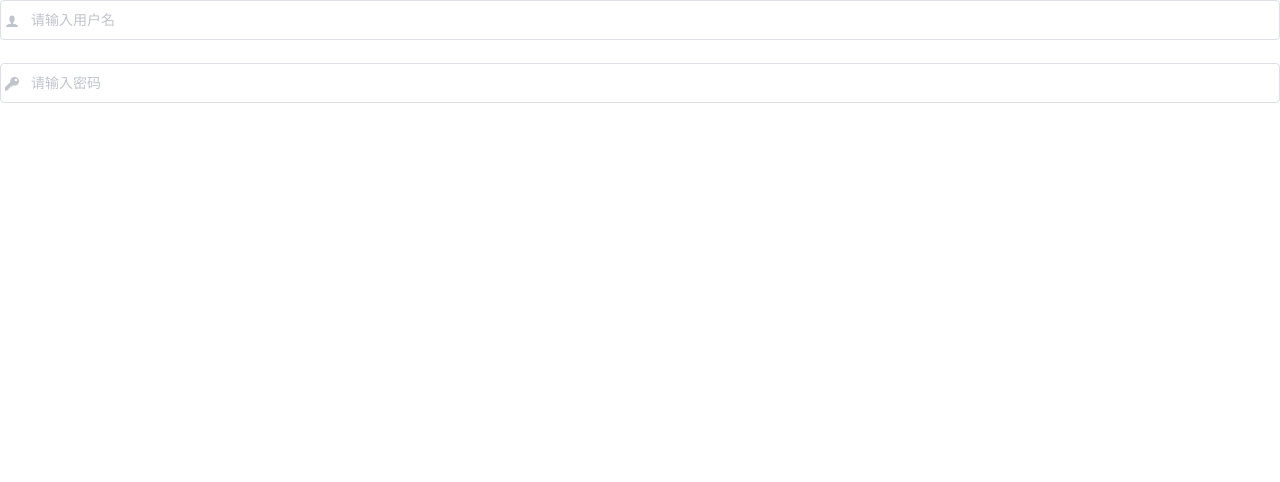
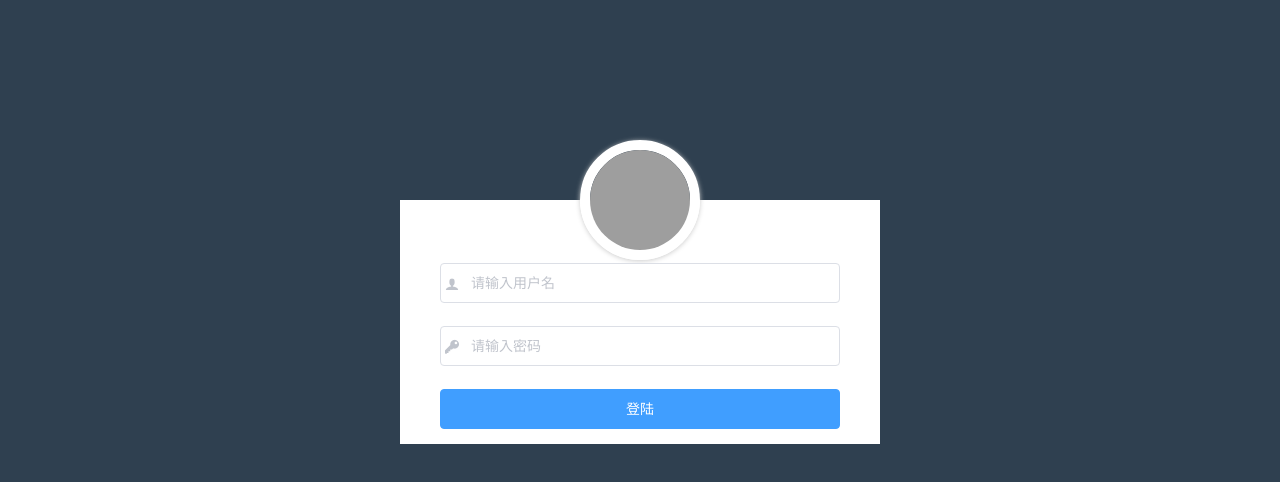
Before and after one commit to techpang666/heima_toutiao_admin, a Vue app: page /#/login in a window 1280 px wide. Shown: the top 482 px of the page. Built offline with nearby package versions, Linux system fonts and the light colour scheme; grey boxes are pictures that could not be loaded.

Commit message:
finish_loginStyle_add_handlerFocus

```diff
--- a/src/views/Login.vue
+++ b/src/views/Login.vue
@@ -1,13 +1,16 @@
 <template>
 	<div class="login">
+		<div class="container">
+			<img src="../assets/avatar.jpg" class="avatar" alt="" />
 			<el-form
 				:model="loginForm"
 				:rules="rules"
-			ref="ruleForm"
+				ref="loginForm"
 				class="demo-ruleForm"
 			>
 				<el-form-item prop="username">
 					<el-input
+						@focus="handlerFocus('username')"
 						prefix-icon="icon-user"
 						placeholder="请输入用户名"
 						v-model="loginForm.username"
@@ -15,12 +18,15 @@
 				</el-form-item>
 				<el-form-item prop="password">
 					<el-input
+						@focus="handlerFocus('password')"
 						prefix-icon="icon-key"
 						placeholder="请输入密码"
 						v-model="loginForm.password"
 					></el-input>
 				</el-form-item>
+				<el-button type="primary" class="login-btn">登陆</el-button>
 			</el-form>
+		</div>
 	</div>
 </template>
 
@@ -46,7 +52,48 @@ export default {
 			},
 		};
 	},
+	methods: {
+		// 处理输入框的焦点事件
+		handlerFocus(propName) {
+			// 移出表单项的验证结果(clearValidate)
+			// 如果不传参会移出整个表单结果(propName)
+			this.$refs.loginForm.clearValidate(propName);
+		},
+	},
 };
 </script>
 
-<style lang="less" scoped></style>
+<style lang="less" scoped>
+.login {
+	position: fixed;
+	width: 100%;
+	height: 100%;
+	background-color: #2f4050;
+
+	.container {
+		position: absolute;
+		left: 0;
+		right: 0;
+		width: 400px;
+		padding: 0px 40px 15px 40px;
+		margin: 200px auto;
+		background: white;
+		.avatar {
+			position: relative;
+			left: 50%;
+			width: 120px;
+			height: 120px;
+			margin-left: -60px;
+			margin-top: -60px;
+			box-sizing: border-box;
+			border-radius: 50%;
+			border: 10px solid #fff;
+			box-shadow: 0 1px 5px #ccc;
+			overflow: hidden;
+		}
+		.login-btn {
+			width: 100%;
+		}
+	}
+}
+</style>
```
Lines whose indentation alone changed are shown as unchanged.
